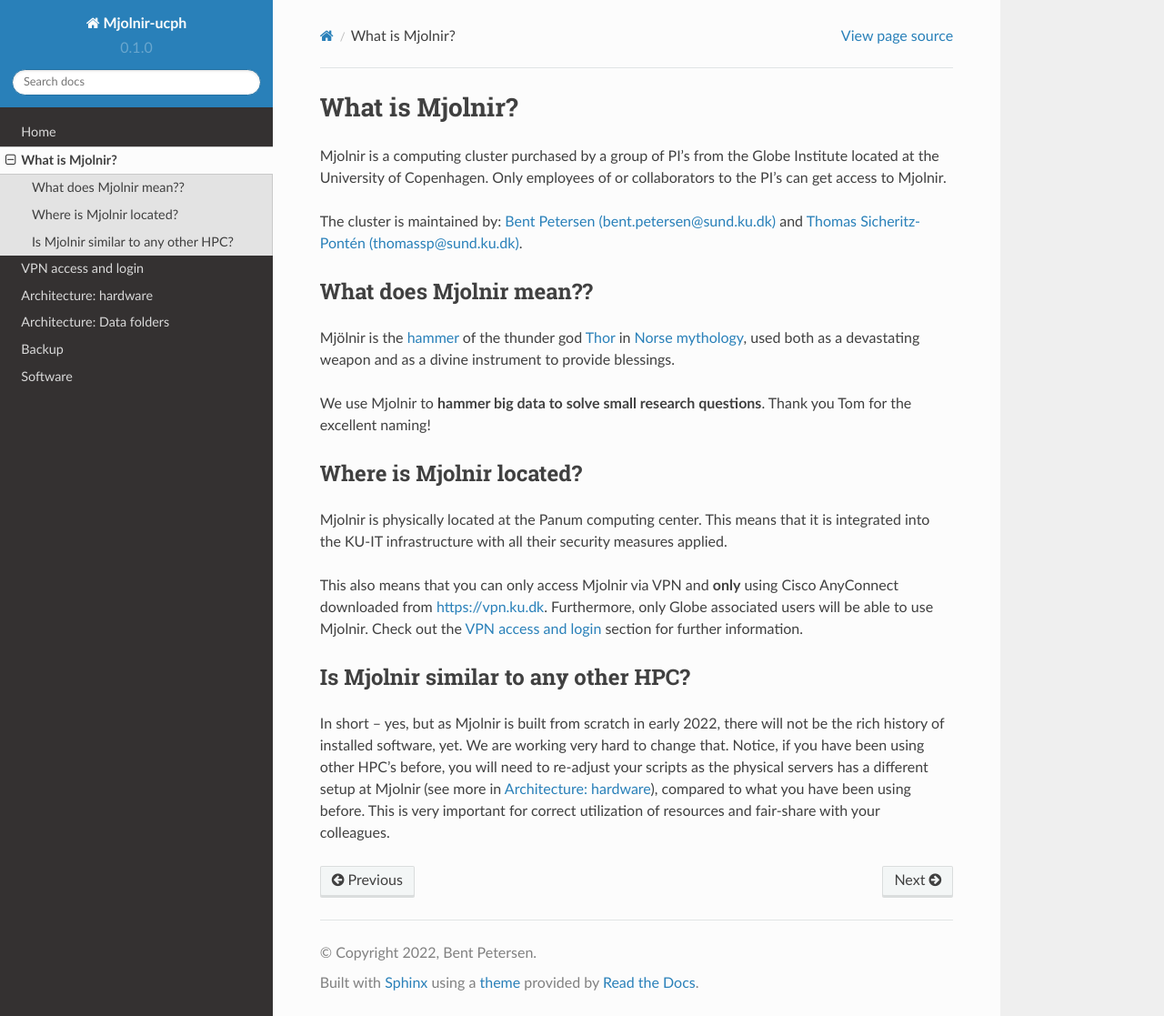
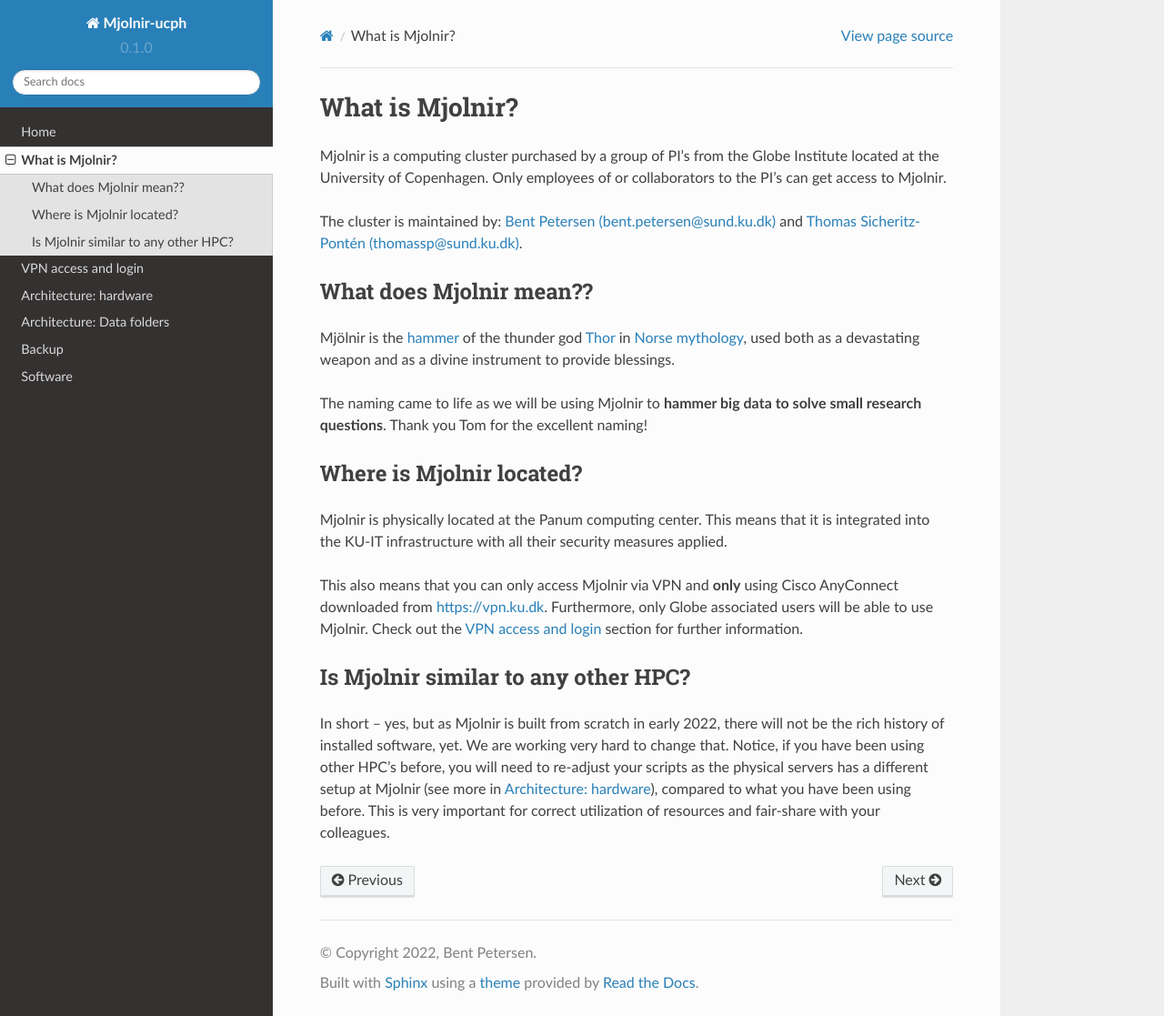
Before and after one commit to bentpetersendk/mjolnir_ucph, a Sphinx documentation site: the page built from docs/source/mjolnir.rst, in a window 1280 px wide and 1117 px high. Shown: the whole window at 91% size. Built offline with Sphinx 7.4.7 and the Read the Docs theme 2.0.0, drawn with Linux system fonts in a browser that asks for light colours.

Commit message:
Update mjolnir.rst

```diff
--- a/docs/source/mjolnir.rst
+++ b/docs/source/mjolnir.rst
@@ -11,7 +11,7 @@
 
 Mjölnir is the `hammer <https://en.wikipedia.org/wiki/Mj%C3%B6lnir>`_ of the thunder god `Thor <https://en.wikipedia.org/wiki/Thor>`_ in `Norse mythology <https://en.wikipedia.org/wiki/Norse_mythology>`_, used both as a devastating weapon and as a divine instrument to provide blessings.
 
-We use Mjolnir to **hammer big data to solve small research questions**. Thank you Tom for the excellent naming!
+The naming came to life as we will be using Mjolnir to **hammer big data to solve small research questions**. Thank you Tom for the excellent naming!
 
 Where is Mjolnir located?
 *****
```
